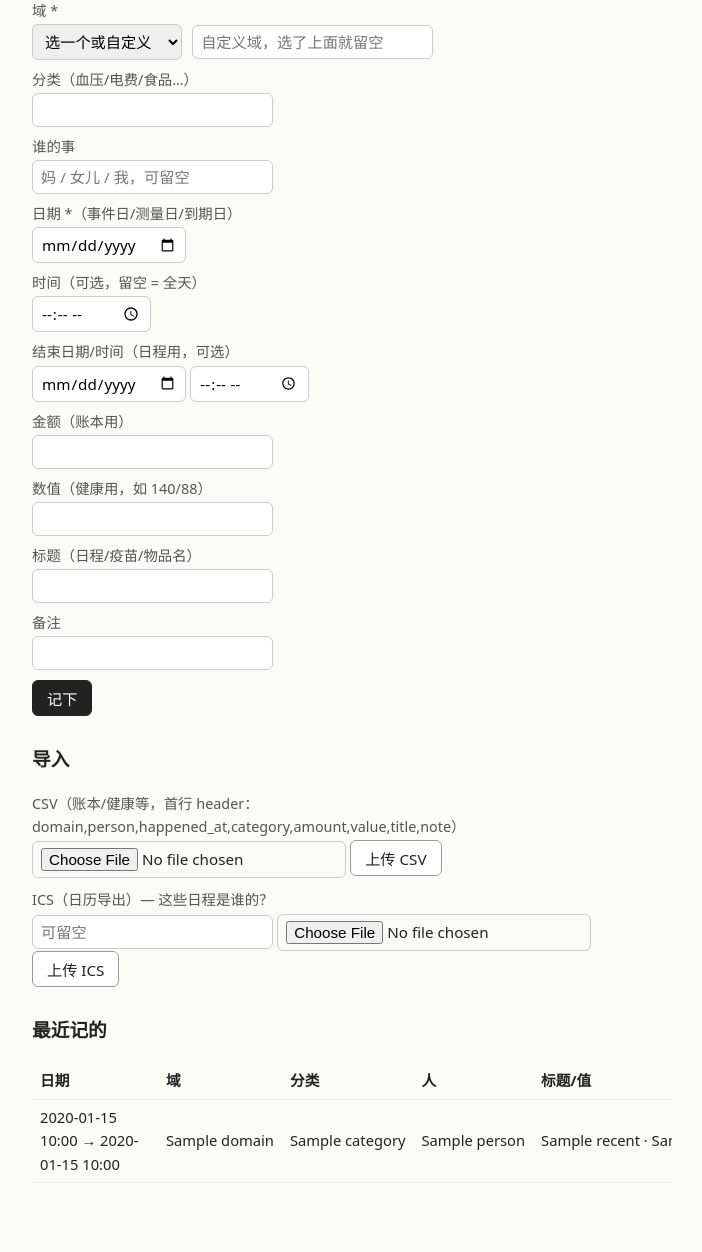
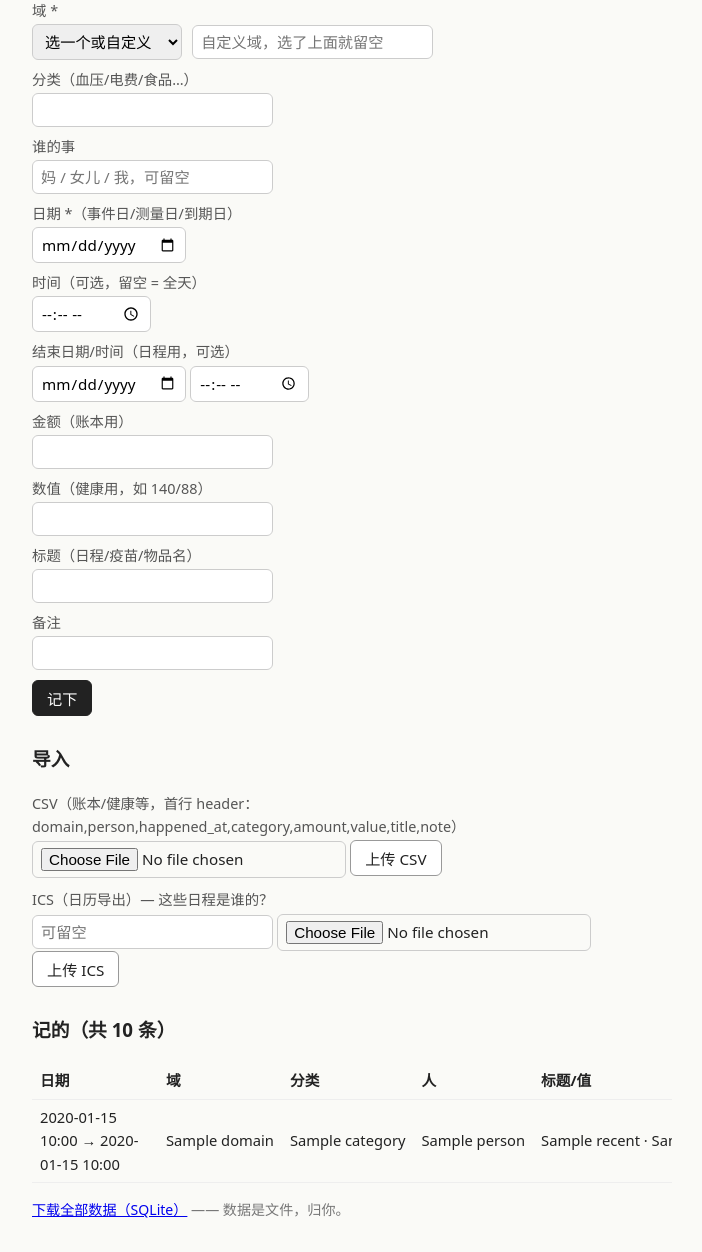
Before and after one commit to tojoevan/tuppy, a Flask app: template templates/entries.html in a window 1280 px wide. Shown: the part 162-1414 px from the top of the page, without its empty margins (288-990 px from the left). Before the commit the page ends 1332 px from the top, so only its background shows below. Run offline with Flask 3, Linux system fonts and the light colour scheme; the visitor is signed in with stand-in values (Sample User, id 1); the template is opened without the code that fills it: most values are stand-ins (such as "Sample title", 1, 10 or a date in 2020); data that the repository does not hold is empty.

Commit message:
feat: batch B — entries pagination, data export, shadow rhythm note, logrotate

```diff
--- a/app.py
+++ b/app.py
@@ -104,6 +104,15 @@ def login():
 def logout():
     session.clear()
     return redirect(url_for("login"))
+
+
+@app.route("/export")
+def data_export():
+    """数据是文件：下载完整 SQLite。"""
+    return send_from_directory(
+        engine.DB_PATH.parent, engine.DB_PATH.name, as_attachment=True,
+        download_name=f"tuppy-{dt.date.today().isoformat()}.db",
+    )
 
 
 @app.route("/deploy", methods=["POST"])
@@ -248,11 +257,17 @@ def todo_done(tid):
 @app.route("/entries")
 def entries():
     conn = engine.get_db()
+    offset = max(0, request.args.get("offset", 0, type=int))
     recent = conn.execute(
-        "SELECT * FROM entries ORDER BY id DESC LIMIT 10"
+        "SELECT * FROM entries ORDER BY id DESC LIMIT 10 OFFSET ?",
+        (offset,),
     ).fetchall()
+    total = conn.execute("SELECT COUNT(*) c FROM entries").fetchone()["c"]
     conn.close()
-    return render_template("entries.html", recent=recent, domains=SEED_DOMAINS)
+    return render_template(
+        "entries.html", recent=recent, total=total, offset=offset,
+        domains=SEED_DOMAINS,
+    )
 
 
 @app.route("/entry/add", methods=["POST"])
--- a/templates/entries.html
+++ b/templates/entries.html
@@ -43,7 +43,7 @@
 </form>
 
 {% if recent %}
-<h3 style="margin-top:28px">最近记的</h3>
+<h3 style="margin-top:28px">记的（共 {{ total }} 条）</h3>
 <div class="table-wrap">
 <table>
 <tr><th>日期</th><th>域</th><th>分类</th><th>人</th><th>标题/值</th><th></th></tr>
@@ -65,5 +65,12 @@
 {% endfor %}
 </table>
 </div>
+{% if offset + 10 < total %}
+<p><a class="btn" href="/entries?offset={{ offset + 10 }}">更早的</a></p>
+{% endif %}
+{% if offset > 0 %}
+<p><a class="btn" href="/entries?offset={{ [offset - 10, 0]|max }}">更新的</a></p>
+{% endif %}
+<p class="muted" style="margin-top:16px"><a href="/export">下载全部数据（SQLite）</a> —— 数据是文件，归你。</p>
 {% endif %}
 {% endblock %}
--- a/templates/shadow.html
+++ b/templates/shadow.html
@@ -1,6 +1,7 @@
 {% extends "base.html" %}
 {% block content %}
-<p>今天它看到但没说的，都在这里。第一周每天生成，之后周报附 top 5。</p>
+<p>它看到但没说的，都在这里。</p>
+<p class="muted">第 7 天起，重点看周报的"看到但没说的"top 5——这里作为完整留痕，供回溯核对。</p>
 {% if obs_map %}
 <h3>降为观察的规则</h3>
 <form method="post" action="/shadow/revive">
```
